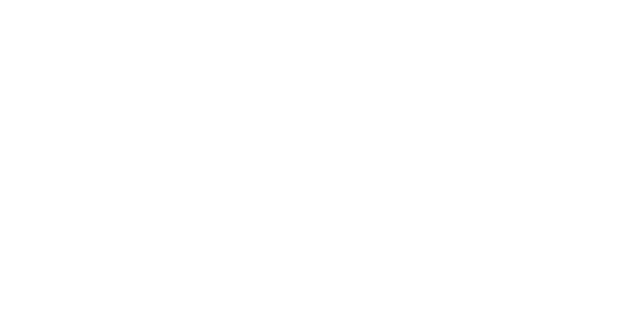
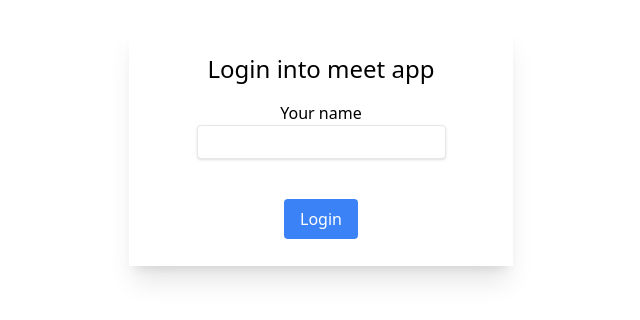
Before and after one commit to Seyit47/webrtc-chat, a Vue app: page /login in a window 1280 px wide. Before the commit this address had no page. Shown: the part 254-574 px from the top of the page, without its empty margins (319-959 px from the left). Built offline with nearby package versions, Linux system fonts and the light colour scheme; no server answers.

Commit message:
feat: some additions

```diff
--- a/package.json
+++ b/package.json
@@ -9,6 +9,8 @@
     "format": "prettier .  --write"
   },
   "dependencies": {
+    "@vueuse/core": "^8.2.5",
+    "pinia": "^2.0.13",
     "vue": "^3.2.16",
     "vue-router": "^4.0.14"
   },
--- /dev/null
+++ b/src/components/icons/IconDisabledMicrophone.vue
@@ -0,0 +1,17 @@
+<template>
+  <svg
+    width="24px"
+    height="24px"
+    viewBox="0 0 24 24"
+    fill="none"
+    xmlns="http://www.w3.org/2000/svg"
+  >
+    <path
+      d="M15 10.5V6C15 4.34315 13.6569 3 12 3C10.6938 3 9.58254 3.83481 9.17071 5M12 18C8.68629 18 6 15.3137 6 12M12 18C12.5179 18 13.0206 17.9344 13.5 17.811M12 18V21M18 12C18 12.5179 17.9344 13.0206 17.811 13.5M12 21H15M12 21H9M3 3L21 21"
+      stroke="#ffffff"
+      stroke-width="1.5"
+      stroke-linecap="round"
+      stroke-linejoin="round"
+    />
+  </svg>
+</template>
--- a/src/composables/websocket.js
+++ b/src/composables/websocket.js
@@ -24,8 +24,8 @@
     };
   }
 
-  function sendData(payload) {
-    ws.value.send(JSON.stringify(payload));
+  async function sendData(payload) {
+    await ws.value.send(JSON.stringify(payload));
   }
 
   ws.value.onopen = function () {
--- /dev/null
+++ b/src/layouts/default.vue
@@ -0,0 +1,24 @@
+<template>
+  <div class="w-full h-full">
+    <RouterView />
+  </div>
+</template>
+
+<script setup>
+import { onMounted } from "vue";
+import { useRoute } from "vue-router";
+import router from "../router";
+
+const route = useRoute();
+
+onMounted(() => {
+  const auth = localStorage.getItem("auth");
+  const parsed = JSON.parse(auth);
+  if (!parsed) {
+    router.push({
+      name: "LoginView",
+      path: "/login",
+    });
+  }
+});
+</script>
--- a/src/main.js
+++ b/src/main.js
@@ -2,7 +2,10 @@
 import router from "@/router";
 import App from "./App.vue";
 import "./assets/css/tailwind.css";
+import { createPinia } from "pinia";
 
 const app = createApp(App);
+const pinia = createPinia();
 app.use(router);
+app.use(pinia);
 app.mount("#app");
--- a/src/router/index.js
+++ b/src/router/index.js
@@ -1,19 +1,34 @@
 import { createRouter, createWebHistory } from "vue-router";
+import DefaultLayout from "@/layouts/default.vue";
+import MeshVersionView from "@/views/mesh-version.vue";
 
 const router = createRouter({
   history: createWebHistory(import.meta.env.BASE_URL),
   routes: [
     {
       path: "/",
-      name: "MeshVersionView",
-      component: () => import("../views/mesh-version.vue"),
+      component: DefaultLayout,
+      children: [
+        {
+          path: "",
+          name: "MeshVersionView",
+          component: MeshVersionView,
+        },
+        {
+          path: "sfu",
+          name: "SFUVersionView",
+          component: () => import("../views/sfu-version.vue"),
+        },
+      ],
     },
     {
-      path: "/sfu",
-      name: "SFUVersionView",
-      component: () => import("../views/sfu-version.vue"),
+      path: "/login",
+      name: "LoginView",
+      component: () => import("../views/login.vue"),
     },
   ],
 });
 
+router.beforeEach
+
 export default router;
--- /dev/null
+++ b/src/store/auth.js
@@ -0,0 +1,16 @@
+import { defineStore } from "pinia";
+import { useLocalStorage } from "@vueuse/core";
+import { computed } from "vue";
+
+export const useAuthStore = defineStore("auth", () => {
+  const auth = useLocalStorage("auth", "null");
+
+  function setName(name) {
+    const json = JSON.stringify({
+      name: name,
+    });
+    auth.value = json;
+  }
+
+  return { auth, setName };
+});
--- a/src/views/login.vue
+++ b/src/views/login.vue
@@ -1,5 +1,88 @@
 <template>
-  <div></div>
+  <div class="w-[100vw] h-screen flex justify-center items-center">
+    <form @submit.prevent="onSubmit">
+      <div
+        class="
+          w-[30vw]
+          h-[30vh]
+          bg-white
+          shadow-xl
+          flex flex-col
+          items-center
+          justify-center
+        "
+      >
+        <span class="text-2xl font-medium pb-4">Login into meet app</span>
+        <div class="flex flex-col justify-center items-center">
+          <span> Your name </span>
+          <input
+            type="text"
+            v-model="name"
+            class="border shadow rounded focus:outline-none px-2 py-1"
+            :style="{ borderColor: error ? 'rgb(239, 68, 68)' : '' }"
+          />
+        </div>
+        <button class="mt-[5vh] rounded bg-blue-500 text-white px-4 py-2">
+          Login
+        </button>
+      </div>
+    </form>
+  </div>
 </template>
 
-<script setup></script>
+<script setup>
+import { computed } from "@vue/reactivity";
+import { ref, watch } from "vue";
+import { useWebSocket } from "../composables/websocket";
+import router from "../router";
+import { useAuthStore } from "../store/auth";
+
+const { setName } = useAuthStore();
+const { ws, sendData } = useWebSocket();
+
+ws.value.onmessage = function (data) {
+  const payload = JSON.parse(data.data);
+  if (payload.type === "login-success") {
+    setName(payload.data);
+    router.push({
+      path: "/",
+    });
+  }
+};
+
+const auth = localStorage.getItem("auth");
+const isAuthenticated = JSON.parse(auth);
+
+if (isAuthenticated) {
+  router.push({
+    path: "/",
+  });
+}
+
+const name = ref("");
+
+const typed = ref(false);
+
+watch(name, () => {
+  typed.value = true;
+});
+
+const error = computed(() => {
+  if (name.value.length < 6 && typed.value) {
+    return true;
+  }
+  return false;
+});
+
+function onSubmit() {
+  if (name.value.length < 6) {
+    return;
+  }
+  sendData({
+    type: "login",
+    data: {
+      name: name.value,
+    },
+  });
+}
+</script>
--- a/src/views/mesh-version.vue
+++ b/src/views/mesh-version.vue
@@ -53,6 +53,7 @@
         <IconPhone />
       </button>
     </div>
+    <IconDisabledMicrophone class="hidden" id="icon" />
   </div>
 </template>
 
@@ -60,6 +61,7 @@
 import IconPhone from "@/components/icons/IconPhone.vue";
 import IconCamera from "@/components/icons/IconCamera.vue";
 import IconMicrophone from "@/components/icons/IconMicrophone.vue";
+import IconDisabledMicrophone from "@/components/icons/IconDisabledMicrophone.vue";
 import { useRTCPeerConnection } from "@/composables/rtcpeerconnection.js";
 import { useWebSocket } from "@/composables/websocket.js";
 import { onMounted, ref } from "vue";
@@ -79,8 +81,6 @@
 
 const pcs = ref([]);
 const clock = ref();
-
-const remoteVideos = ref([]);
 
 const localStream = ref();
 
@@ -129,9 +129,19 @@
   if (enabled) {
     stream.getAudioTracks()[0].enabled = false;
     audioEnabled.value = false;
+    sendData({
+      type: "audio-toggle",
+      data: false,
+      client: you.value,
+    });
   } else {
     stream.getAudioTracks()[0].enabled = true;
     audioEnabled.value = true;
+    sendData({
+      type: "audio-toggle",
+      data: true,
+      client: you.value,
+    });
   }
 }
 
@@ -155,7 +165,15 @@
   if (payload.type === "metadata") {
     you.value = payload.client;
   }
-  if (payload.type === "video-toggle") {
+  if (payload.type === "audio-toggle") {
+    const icon = document.querySelector(`.icon-${payload.client.id}`);
+    if (icon) {
+      if (payload.data) {
+        icon.classList.add("hidden");
+      } else {
+        icon.classList.remove("hidden");
+      }
+    }
   }
   if (payload.type === "new-client") {
     let pushed = false;
@@ -240,16 +258,25 @@
       });
 
       localVideo.value.style.width = con + "vw";
+      const div = document.createElement("div");
+      div.classList.add(`index-${client.id}`);
       const el = document.createElement("video");
       el.style.width = con + "vw";
-      el.classList.add(`index-${client.id}`);
       el.classList.add("rounded-xl");
-      el.classList.add("mx-[1vw]");
-      el.classList.add("my-[1vh]");
+      div.classList.add("mx-[1vw]");
+      div.classList.add("my-[1vh]");
+      div.classList.add("relative");
+      const icon = document.getElementById("icon");
+      icon.classList.add("absolute");
+      icon.classList.add("top-[1vw]");
+      icon.classList.add("right-[1vw]");
+      icon.classList.add(`icon-${client.id}`);
       el.playsInline = true;
       el.autoplay = true;
       el.srcObject = stream;
-      videoEls.value.appendChild(el);
+      div.appendChild(el);
+      div.appendChild(icon);
+      videoEls.value.appendChild(div);
       tracked = true;
     }
   };
```
Also changed, not shown: 1 other file (tests, documents, lock files or other folders).
